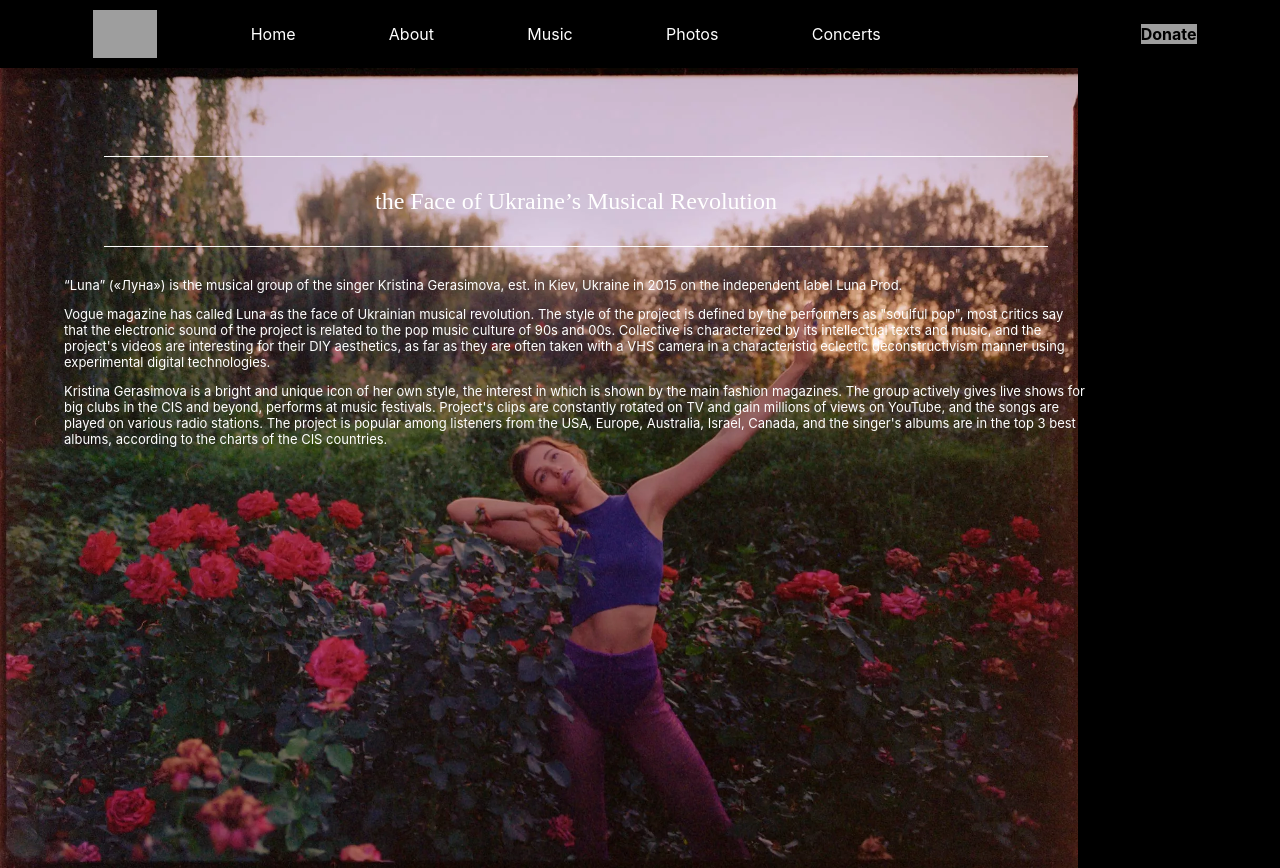
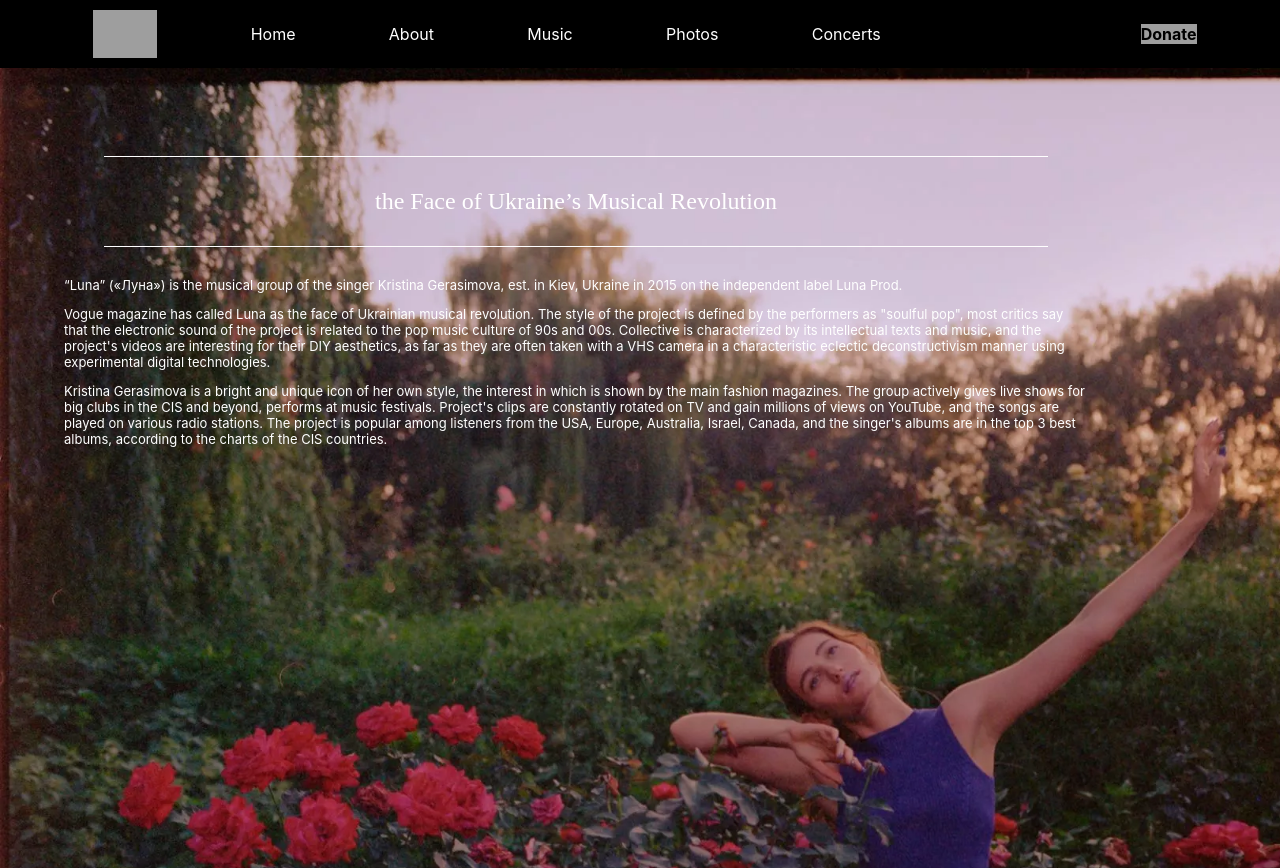
Before and after one commit to mrjonjonjon/luna, a React (Create React App) app: page /#/about in a window 1280 px wide. Built offline with nearby package versions, Linux system fonts and the light colour scheme; grey boxes are pictures that could not be loaded.

Commit message:
quick imagefix

```diff
--- a/src/components/About.css
+++ b/src/components/About.css
@@ -6,7 +6,7 @@
    height: 100%;
 }
 .about-body img {
-    height: 100%;
+    height: 150%;
 
 
   top: 0;
```
